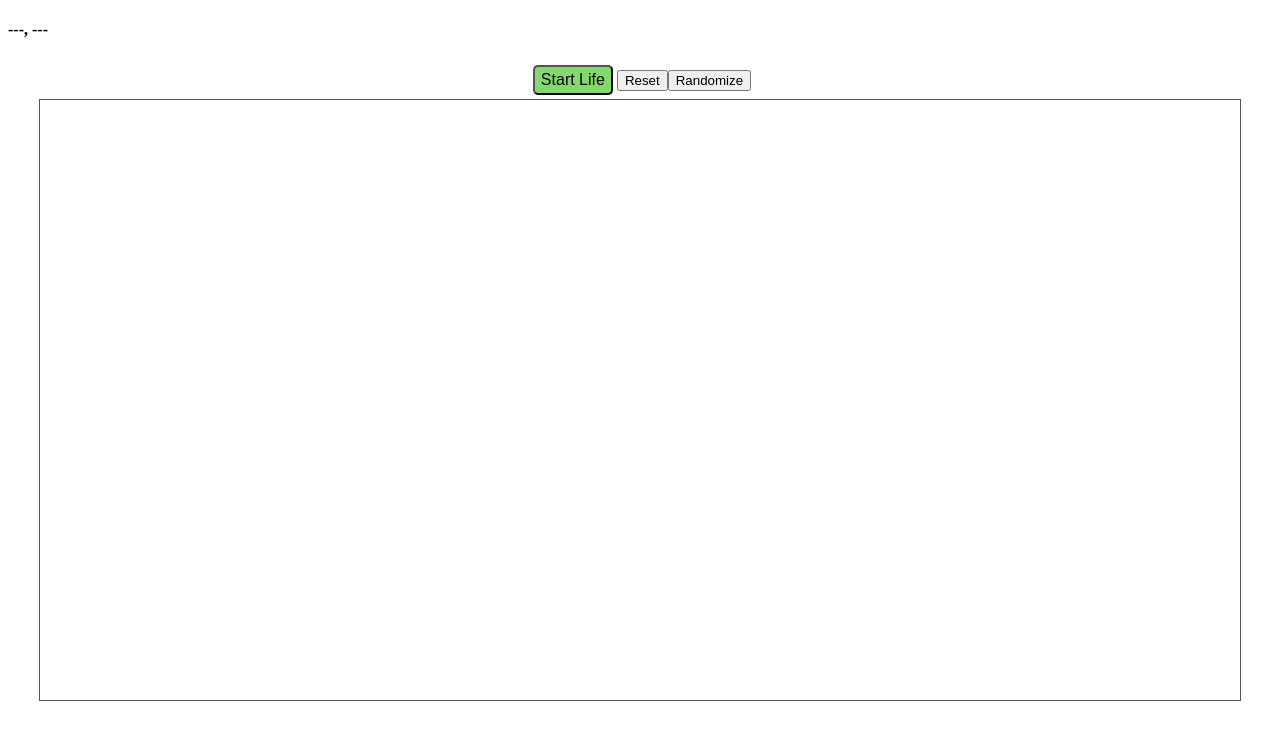
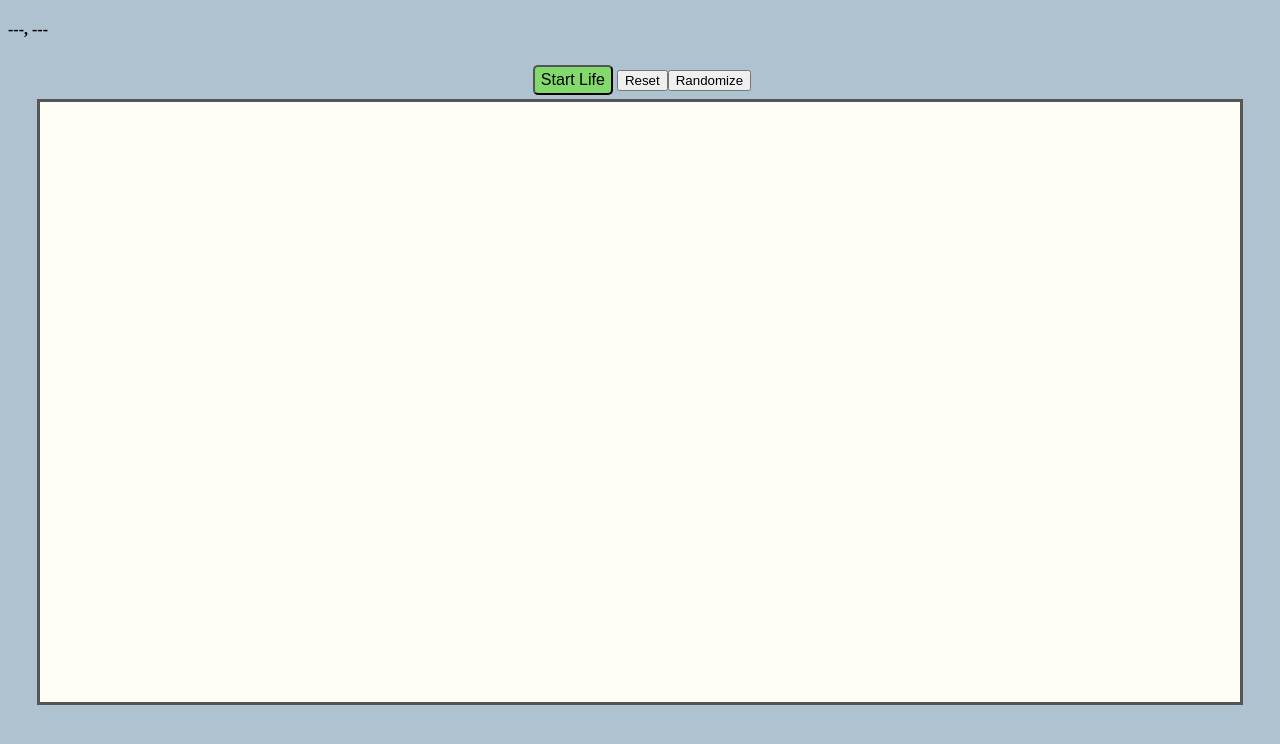
Before and after one commit to freerangeandy/cell-blocks, a website with bundled scripts: page index.html in a window 1280 px wide. Built offline with nearby package versions, Linux system fonts and the light colour scheme.

Commit message:
body background, canvas border

```diff
--- a/src/css/main.css
+++ b/src/css/main.css
@@ -1,3 +1,7 @@
+body {
+  background-color: #afc2d0;
+}
+
 .header-row {
   display: flex;
   flex-direction: row;
@@ -25,5 +29,6 @@
 }
 
 canvas {
-  border: 1px solid #555555;
+  border: 3px solid #555555;
+  background-color: #fffef6;
 }
```
